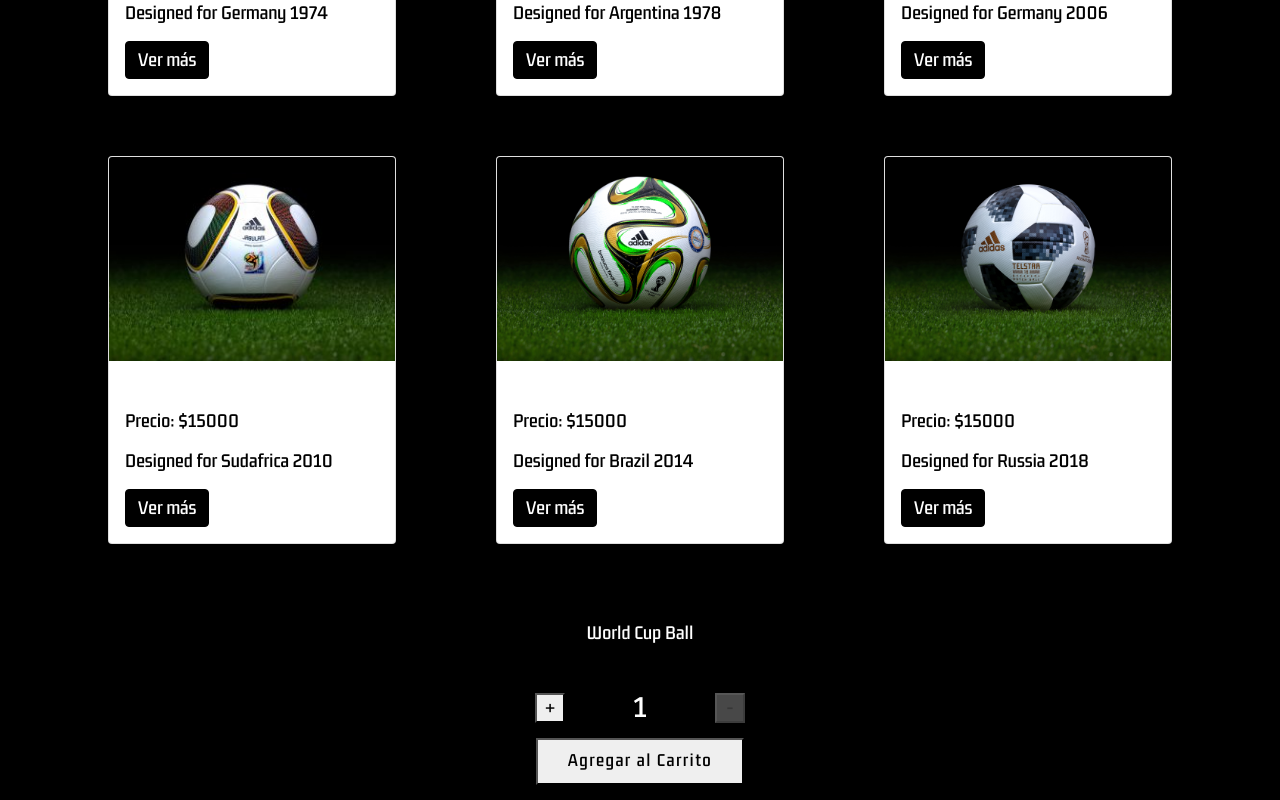
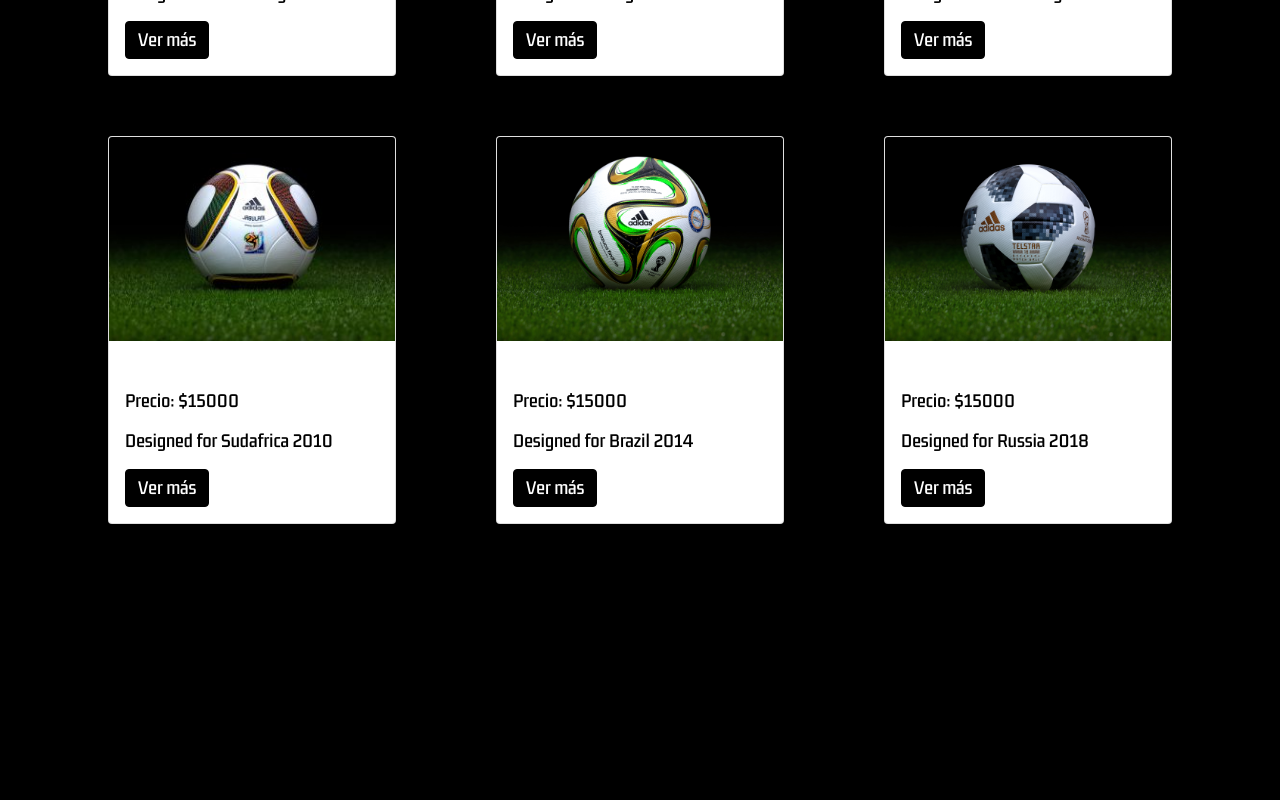
Before and after one commit to maxicassarino/telstar, a React (Create React App) app: page / in a window 1280 px wide. Shown: the part 623-1423 px from the top of the page. After the commit the page ends 1177 px from the top, so only its background shows below. Built offline with nearby package versions, Linux system fonts and the light colour scheme.

Commit message:
Primera Entrega Proyecto Final

```diff
--- a/src/App.js
+++ b/src/App.js
@@ -1,20 +1,10 @@
 import './App.css';
-import ItemCount from './components/ItemCount/ItemCount'
 import { ItemDetailContainer } from './components/ItemDetailContainer/ItemDetailContainer';
 import ItemListContainer from './components/ItemListContainer/ItemListContainer';
 import NavBar from './components/NavBar/NavBar';
 import { BrowserRouter, Routes, Route } from "react-router-dom"
 
-let miProd = {name: "World Cup Ball"};
-let stock = 5;
-const initial = 1
-
 function App() {
-
-  const onAdd = (count) => {
-    alert("Agregaste " + count + " items al carrito")
-  }
-
   return (
     <>
       <BrowserRouter>
@@ -24,7 +14,6 @@ function App() {
           <Route path='/category/:categoryId' element={<ItemListContainer/>}/>
           <Route path='/item/:itemId' element={<ItemDetailContainer/>}/>
         </Routes>
-        <ItemCount miProd={miProd} stock={stock} initial={initial} onAdd={onAdd}/>
       </BrowserRouter>
     </>
   );
--- a/src/components/ItemCount/ItemCount.css
+++ /dev/null
@@ -1,36 +0,0 @@
-.ItemCount{
-    display: flex;
-    flex-direction: column;
-    justify-content: center;
-    align-items: center;
-    margin-top: 50px;
-}
-
-h6{
-    margin-bottom: 20px;
-}
-
-.Count{
-    display: flex;
-    width: 210px;
-    justify-content: center;
-    align-items: center;
-    justify-content: space-between;
-}
-
-.Count button{
-    width: 30px;
-    height: 30px;
-}
-
-.Count h3{
-    margin: 0px;
-    font-size: 25px;
-}
-
-.add{
-    margin: 15px;
-    padding: 10px 30px;
-    font-size: 15px;
-    letter-spacing: 1.5px;
-}
--- a/src/components/ItemCount/ItemCount.jsx
+++ b/src/components/ItemDetailContainer/ItemCount/ItemCount.jsx
@@ -1,8 +1,7 @@
 import React from 'react'
 import { useState } from 'react';
-import './ItemCount.css'
 
-export default function ItemCount ({miProd, stock, initial, onAdd}) {
+export default function ItemCount ({stock, initial, onAdd}) {
 
     const [count, setCount] = useState(initial)
 
@@ -17,7 +16,6 @@ export default function ItemCount ({miProd, stock, initial, onAdd}) {
 
     return (
         <div className='ItemCount'>
-            <h6>{miProd.name}</h6>
             <div className='Count'>
                 <button onClick={Add} disabled={count === stock}>+</button>
                 <h3>{count}</h3>
--- a/src/components/ItemDetailContainer/ItemDetail.jsx
+++ b/src/components/ItemDetailContainer/ItemDetail.jsx
@@ -1,6 +1,15 @@
 import React from 'react'
+import ItemCount from './ItemCount/ItemCount'
+
+let stock = 5;
+const initial = 1
 
 export const ItemDetail = ({title, description, price, pictureUrl}) => {
+
+    const onAdd = (count) => {
+        alert("Agregaste " + count + " items al carrito")
+    }
+
     return (
         <div id='item-detail'>
             <div id='portada'>
@@ -9,8 +18,9 @@ export const ItemDetail = ({title, description, price, pictureUrl}) => {
             <div id='data'>
                 <center>
                     <h1>{title}</h1>
-                    <h6>{description}</h6>
-                    <h4>${price}</h4>
+                    <h5>{description}</h5>
+                    <h3>${price}</h3>
+                    <ItemCount stock={stock} initial={initial} onAdd={onAdd}/>
                 </center>
             </div>
         </div>
--- a/src/components/ItemDetailContainer/ItemDetailContainer.css
+++ b/src/components/ItemDetailContainer/ItemDetailContainer.css
@@ -25,20 +25,54 @@
 
 #data{
     color: black;
-    padding-bottom: 50px;
     width: 45%;
     background-color: white;
     border-radius: 10px;
 }
 
 h1{
-    margin: 50px 0px;
+    margin: 30px 0px;
 }
 
 h3{
-    margin-bottom: 50px;
+    margin-bottom: 30px;
 }
 
-h6{
-    margin-bottom: 50px;
+h5{
+    margin-bottom: 30px;
 }
+
+
+.ItemCount{
+    display: flex;
+    flex-direction: column;
+    justify-content: center;
+    align-items: center;
+    color: black;
+}
+
+.Count{
+    display: flex;
+    width: 210px;
+    justify-content: center;
+    align-items: center;
+    justify-content: space-between;
+}
+
+.Count button{
+    width: 30px;
+    height: 30px;
+}
+
+.Count h3{
+    margin: 0px;
+    font-size: 25px;
+    color: black;
+}
+
+.add{
+    margin: 15px;
+    padding: 10px 30px;
+    font-size: 15px;
+    letter-spacing: 1.5px;
+}
--- a/src/components/ItemListContainer/Item.jsx
+++ b/src/components/ItemListContainer/Item.jsx
@@ -2,8 +2,10 @@ import React from 'react'
 import { Card, Button } from 'react-bootstrap'
 import { Link } from "react-router-dom"
 
+
 export const Item = ({id, title, description, price, pictureUrl}) => {
     return (
+        <>
         <Card style={{ width: '18rem' }} id="Item">
             <Card.Img variant="top" src={pictureUrl} />
             <Card.Body>
@@ -17,5 +19,6 @@ export const Item = ({id, title, description, price, pictureUrl}) => {
                 </Button>
             </Card.Body>
         </Card>
+        </>
     )
 }
--- a/src/components/NavBar/CartWidget/CartWidget.css
+++ /dev/null
@@ -1,9 +0,0 @@
-svg {
-    color: rgb(165, 165, 165);
-    cursor: pointer;
-}
-
-svg:hover {
-    color: rgb(255, 255, 255);
-    transition: 1s;
-}
--- a/src/components/NavBar/CartWidget/CartWidget.js
+++ b/src/components/NavBar/CartWidget/CartWidget.js
@@ -1,5 +1,4 @@
 import React from 'react'
-import './CartWidget.css'
 
 const CartWidget = () => {
     return (
--- a/src/components/NavBar/NavBar.css
+++ b/src/components/NavBar/NavBar.css
@@ -47,6 +47,16 @@ nav {
     transition: width 0.5s linear;
 }
 
+svg {
+    color: rgb(165, 165, 165);
+    cursor: pointer;
+}
+
+svg:hover {
+    color: rgb(255, 255, 255);
+    transition: 1s;
+}
+
 
 
 /* DESKTOP */
--- a/src/components/helpers/getArray.js
+++ b/src/components/helpers/getArray.js
@@ -2,6 +2,6 @@ export const getArray = (array) => {
     return new Promise ((resolve, reject) => {
         setTimeout(() => {
             resolve(array)
-        }, 2000);
+        }, 500);
     })
 }
--- a/src/data/data.js
+++ b/src/data/data.js
@@ -4,7 +4,7 @@ export const array = [
         title: "Telstar Durlast",
         description: "Designed for Germany 1974",
         price: 15000,
-        pictureUrl: "img/Germany1974.jpg",
+        pictureUrl: "../img/Germany1974.jpg",
         category: "retro"
     },
     {
@@ -12,7 +12,7 @@ export const array = [
         title: "Tango Durlast",
         description: "Designed for Argentina 1978",
         price: 15000,
-        pictureUrl: "img/Argentina1978.jpg",
+        pictureUrl: "../img/Argentina1978.jpg",
         category: "retro"
     },
     {
@@ -20,7 +20,7 @@ export const array = [
         title: "Teamgeist Berlin",
         description: "Designed for Germany 2006",
         price: 15000,
-        pictureUrl: "img/Germany2006.jpg",
+        pictureUrl: "../img/Germany2006.jpg",
         category: "retro"
     },
     {
@@ -28,7 +28,7 @@ export const array = [
         title: "Jabulani",
         description: "Designed for Sudafrica 2010",
         price: 15000,
-        pictureUrl: "img/Sudafrica2010.jpg",
+        pictureUrl: "../img/Sudafrica2010.jpg",
         category: "moderna"
     },
     {
@@ -36,7 +36,7 @@ export const array = [
         title: "Brazuca",
         description: "Designed for Brazil 2014",
         price: 15000,
-        pictureUrl: "img/Brazil2014.jpg",
+        pictureUrl: "../img/Brazil2014.jpg",
         category: "moderna"
     }
     ,
@@ -45,7 +45,7 @@ export const array = [
         title: "Telstar Metcha",
         description: "Designed for Russia 2018",
         price: 15000,
-        pictureUrl: "img/Russia2018.jpg",
+        pictureUrl: "../img/Russia2018.jpg",
         category: "moderna"
     }
 ]
```
